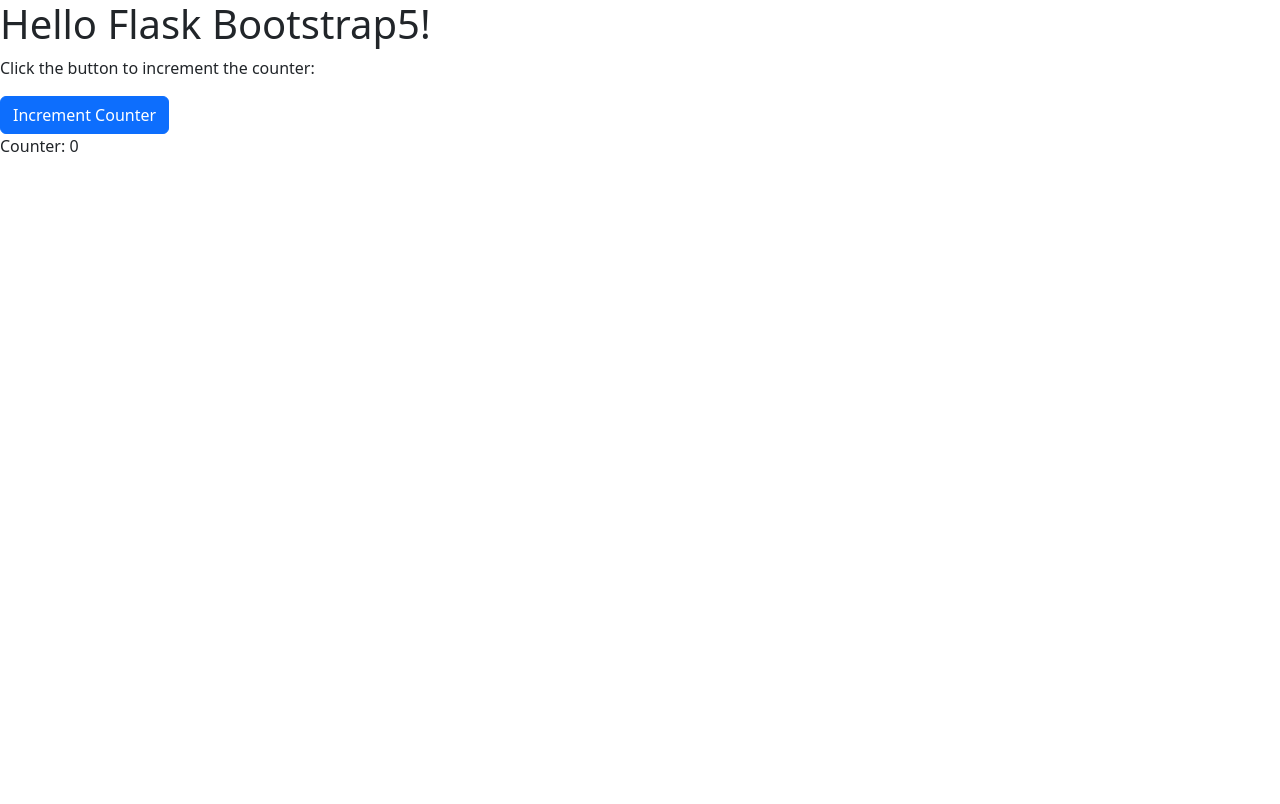
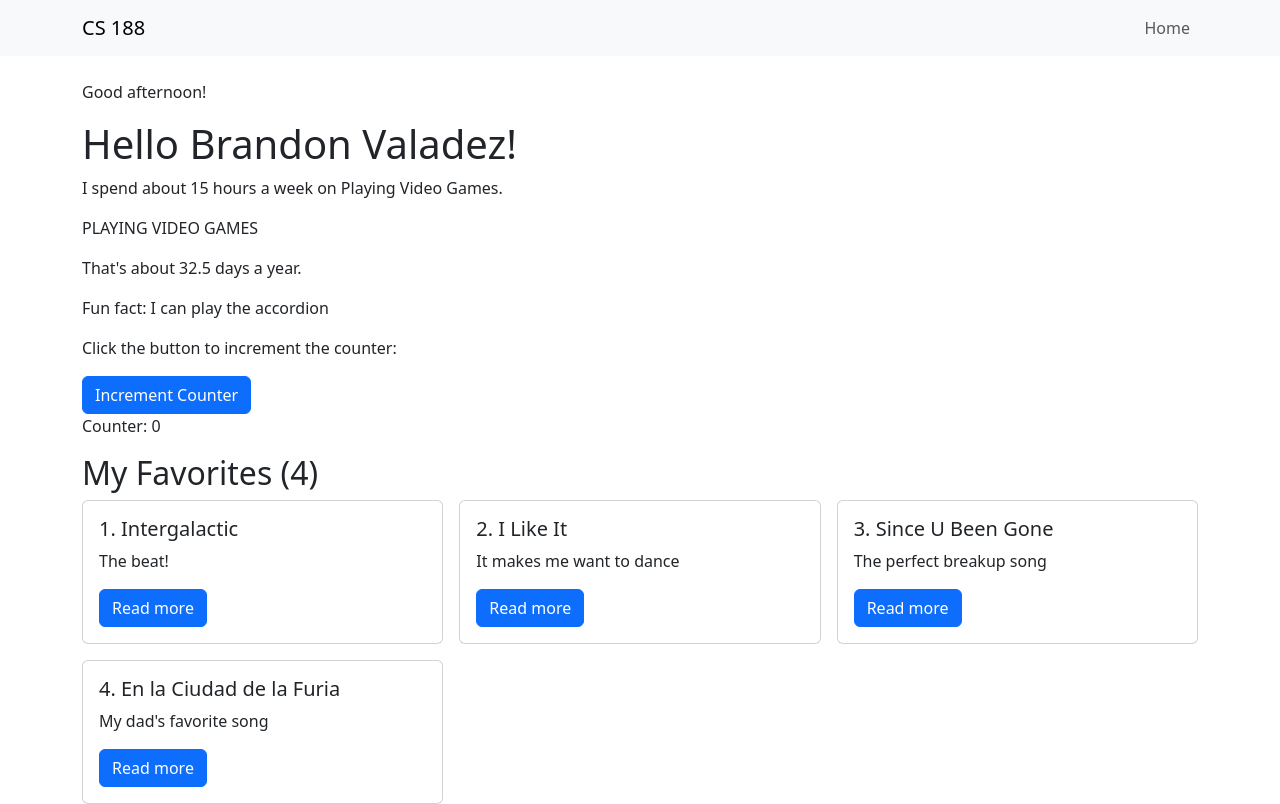
Before and after one commit to brandonv1337/azure-web-app, a Flask app: page / in a window 1280 px wide. Before the commit the page ends 152 px from the top, so only its background shows below. Run offline with Flask 3, Linux system fonts and the light colour scheme; some libraries are stand-ins or nearby versions.

Commit message:
Activity 1 finished

```diff
--- a/azure-web-app/pyproject.toml
+++ b/azure-web-app/pyproject.toml
@@ -18,3 +18,8 @@
 [build-system]
 requires = ["uv_build>=0.12.5,<0.13.0"]
 build-backend = "uv_build"
+
+[tool.uv.workspace]
+members = [
+    "azure-web-app",
+]
--- a/azure-web-app/src/azure_web_app/app.py
+++ b/azure-web-app/src/azure_web_app/app.py
@@ -1,4 +1,12 @@
-from flask import Flask, render_template
+from flask import Flask, abort, render_template
+from datetime import datetime
+FAVORITES = [
+    {"id": 1, "title": "Intergalactic", "why": "The beat!"},
+    {"id": 2, "title": "I Like It", "why": "It makes me want to dance"},
+    {"id": 3, "title": "Since U Been Gone", "why": "The perfect breakup song"},
+    {"id": 4, "title": "En la Ciudad de la Furia", "why": "My dad's favorite song"},
+]
+
 
 
 def create_app():
@@ -8,11 +16,28 @@
 
 
 def index():
-    return render_template("index.html", name="Flask Bootstrap5")
+    return render_template(
+        "index.html",
+        name="Brandon Valadez",
+        hobby="Playing Video Games",
+        hours_per_week=15,  # roughly how many hours a week you spend on it
+        fun_fact="I can play the accordion",
+        hour=datetime.now().hour,
+        show_counter=True,
+        favorites=FAVORITES,
+    )
+
+
+def favorite_detail(favorite_id: int):
+    for favorite in FAVORITES:
+        if favorite["id"] == favorite_id:
+            return render_template("favorite.html", favorite=favorite)
+    abort(404)
 
 
 def setup_routes(app):
     app.route("/")(index)
+    app.route("/favorites/<int:favorite_id>")(favorite_detail)
 
 
 def run_app(debug: bool = True) -> None:
@@ -20,6 +45,7 @@
     app.run(debug=debug)
 
 
+
 if __name__ == "__main__":
     app = create_app()
     app.run(debug=True)
--- /dev/null
+++ b/azure-web-app/src/azure_web_app/templates/base.html
@@ -0,0 +1,36 @@
+<!DOCTYPE html>
+<html lang="en">
+  <head>
+    <meta charset="utf-8" />
+    <meta name="viewport" content="width=device-width, initial-scale=1" />
+    <title>{% block title %}My App{% endblock %}</title>
+
+    <!-- Include boostrap 5, copied from their website:  https://getbootstrap.com/docs/5.3/getting-started/introduction/-->
+    <link
+      href="https://cdn.jsdelivr.net/npm/bootstrap@5.3.3/dist/css/bootstrap.min.css"
+      rel="stylesheet"
+      integrity="sha384-QWTKZyjpPEjISv5WaRU9OFeRpok6YctnYmDr5pNlyT2bRjXh0JMhjY6hW+ALEwIH"
+      crossorigin="anonymous"
+    />
+
+  </head>
+  <body>
+    <nav class="navbar navbar-expand bg-body-tertiary mb-4">
+      <div class="container">
+        <a class="navbar-brand" href="{{ url_for('index') }}">CS 188</a>
+        <div class="navbar-nav">
+          <a class="nav-link" href="{{ url_for('index') }}">Home</a>
+        </div>
+      </div>
+    </nav>
+
+    <main class="container">
+      {% block content %}{% endblock %}
+    </main>
+
+    <!-- Copy the Bootstrap JS <script> from your old index.html here -->
+        {% block scripts %}
+        <script src="{{ url_for('static', filename='js/button.js') }}"></script>
+      {% endblock %}
+  </body>
+</html>
--- a/azure-web-app/src/azure_web_app/templates/index.html
+++ b/azure-web-app/src/azure_web_app/templates/index.html
@@ -1,25 +1,28 @@
-<!DOCTYPE html>
-<html lang="en">
-  <head>
-    <!-- Set the charset -->
-    <meta charset="utf-8" />
-    <!-- Metadata to tell the browser that this document is reponsive -->
-    <meta name="viewport" content="width=device-width, initial-scale=1" />
-    <title>Hello</title>
-    <!-- Include boostrap 5, copied from their website:  https://getbootstrap.com/docs/5.3/getting-started/introduction/-->
-    <link
-      href="https://cdn.jsdelivr.net/npm/bootstrap@5.3.3/dist/css/bootstrap.min.css"
-      rel="stylesheet"
-      integrity="sha384-QWTKZyjpPEjISv5WaRU9OFeRpok6YctnYmDr5pNlyT2bRjXh0JMhjY6hW+ALEwIH"
-      crossorigin="anonymous"
-    />
-  </head>
-  <body>
+<!-- This is an HTML comment -->
+{# This is a Jinja comment #}
+
+{% extends "base.html" %}
+{% block title %}Home{% endblock %}
+
+{% block content %}
   <main>
     <!-- Simple jinja templating. In your render_html, you can do variable substitution here. -->
+{% if hour < 12 %}
+<p>Good morning!</p>
+{% elif hour < 18 %}
+<p>Good afternoon!</p>
+{% else %}
+<p>Good evening!</p>
+{% endif %}
     <h1>Hello {{ name }}!</h1>
+<p>I spend about {{ hours_per_week }} hours a week on {{ hobby }}.</p>
+<p>{{ hobby | upper }}</p>
+<p>That's about {{ hours_per_week * 52 / 24 | round(1) }} days a year.</p>
+<p>Fun fact: {{ fun_fact | default("No fun fact yet!") }}</p>
 
     <!-- Javascript demonstration -->
+
+    {% if show_counter %}
     <div>
       <p>Click the button to increment the counter:</p>
       <!-- The btn and btn-primary classes are from bootstrap -->
@@ -28,18 +31,24 @@
       </button>
       <p>Counter: <span id="counter">0</span></p>
     </div>
+    {% endif %}
+    <h2>My Favorites ({{ favorites | length }})</h2>
+<div class="row g-3">
+{% for favorite in favorites %}
+  <div class="col-12 col-md-6 col-lg-4">
+    <div class="card h-100">
+      <div class="card-body">
+        <h5 class="card-title">{{ loop.index }}. {{ favorite.title }}</h5>
+        <p class="card-text">{{ favorite.why }}</p>
+
+        <a class="btn btn-primary"
+        href="{{ url_for('favorite_detail', favorite_id=favorite.id) }}">Read more</a>
+      </div>
+    </div>
+  </div>
+{% else %}
+  <p>No favorites yet!</p>
+{% endfor %}
+</div>
 </main>
-
-    <!-- Include the javascript necessary for bootstrap to run.
-     Generally speaking, we include the javascript last, outside of head. This makes the web page
-     load faster the first time, as it doesn't have to download the javascript -->
-    <script
-      src="https://cdn.jsdelivr.net/npm/bootstrap@5.3.3/dist/js/bootstrap.bundle.min.js"
-      integrity="sha384-YvpcrYf0tY3lHB60NNkmXc5s9fDVZLESaAA55NDzOxhy9GkcIdslK1eN7N6jIeHz"
-      crossorigin="anonymous"
-    ></script>
-
-    <!-- Include our  -->
-    <script src="{{ url_for('static', filename='js/button.js') }}"></script>
-  </body>
-</html>
+{% endblock %}
```
Also changed, not shown: azure-web-app/src/azure_web_app/templates/favorite.html (added, +9 -0 lines), .github/workflows/main_valadez-brandon-first-azure-app.yml, 1 other file. Lines whose indentation alone changed are shown as unchanged.
